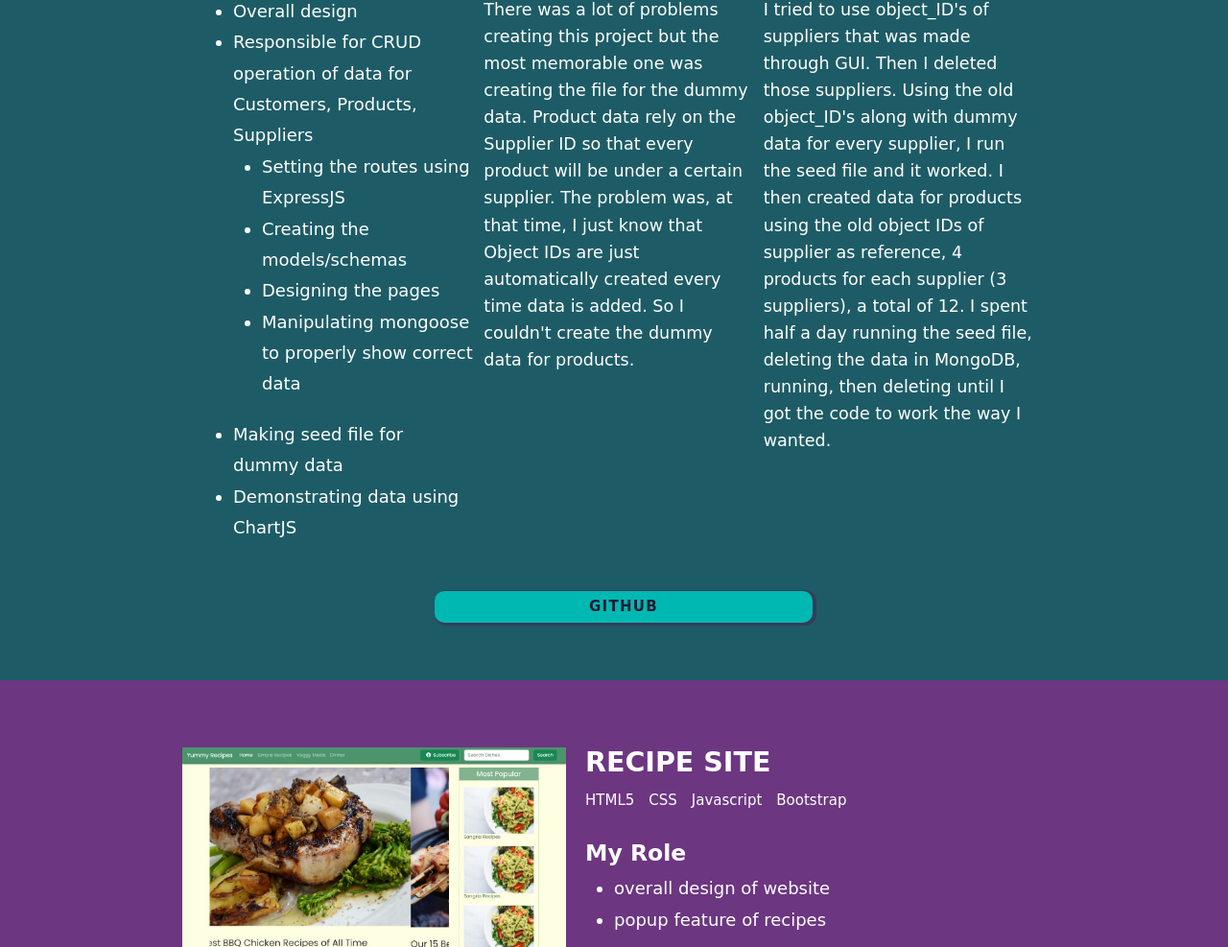
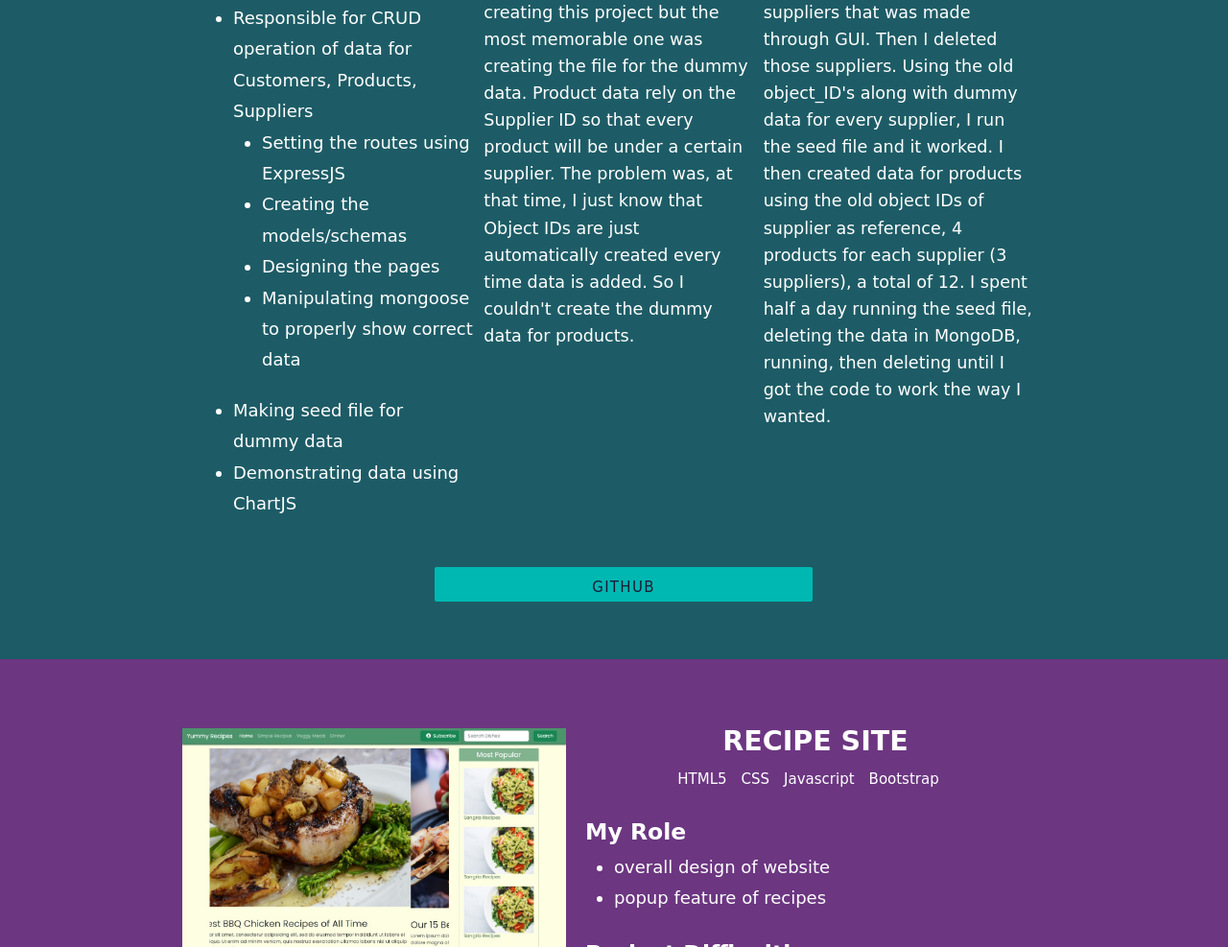
Before and after one commit to Puffyfish/Portfolio, a plain HTML site: page index.html in a window 1280 px wide. Shown: the part 2470-3457 px from the top of the page at 96% size. Drawn offline with Linux system fonts and the light colour scheme; a web font is replaced by a local one.

Commit message:
Change button styles

```diff
--- a/index.html
+++ b/index.html
@@ -97,7 +97,7 @@
 
           <div class="projects__content">
             <div>
-            <h2 class="projects__content__title">Report Log Site</h2>
+            <h2 class="projects__content__title text-center">Report Log Site</h2>
             <ul class="showcase__stack--list flex">
               <li class="hidden-xl">HTML5</li>
               <li>SCSS/CSS</li>
@@ -120,8 +120,8 @@
               <h3 class="projects__content__subtitle">Project Difficulties</h3>
               <p class="projects__content__para">
                 This is my first big project using Angular so everthing took awhile from making the forms using reactive approach, handling errors, to creating the theme using Angular Material.
+                <i><u>To login and check the site,</u><br> email: lalaine@notesnimo.com, pw: 1234qwer</i>
               </p>
-              <p>To login and check the site, use email: lalaine@notesnimo.com, pw: 1234qwer</p>
             </div>
               <div>
               <h3 class="projects__content__subtitle">My Solution</h3>
@@ -145,7 +145,9 @@
           </div>
 
           <div class="projects__content">
+            <div class="w-100">
             <h2 class="projects__content__title text-center">CRM Dashboard</h2>
+
             <ul class="showcase__stack--list flex">
               <li>HTML5</li>
               <li>CSS</li>
@@ -156,6 +158,7 @@
               <li>MongoDB</li>
               <li>NodeJS</li>
             </ul>
+          </div>
             <div class="projects__content--list">
               <div>
                 <h3 class="projects__content__subtitle">My Role</h3>
@@ -199,13 +202,15 @@
           </div>
 
           <div class="projects__content">
-            <h2 class="projects__content__title">Recipe Site</h2>
+            <div class="w-100">
+            <h2 class="projects__content__title text-center">Recipe Site</h2>
             <ul class="showcase__stack--list flex">
               <li>HTML5</li>
               <li>CSS</li>
               <li>Javascript</li>
               <li>Bootstrap</li>
             </ul>
+          </div>
               <h3 class="projects__content__subtitle">My Role</h3>
               <ul class="projects__content--rolesList">
                 <li>overall design of website</li>
--- a/styles.css
+++ b/styles.css
@@ -72,6 +72,9 @@ p {
     text-align: center;
 }
 
+.w-100 {
+    width: 100%;
+}
 /* ---------------------- main styling --------------- */
 
 main {
@@ -348,8 +351,6 @@ article#project {
 }
 
 .projects__content__title {
-    padding-top: 0;
-    margin-top: 0;
     text-transform: uppercase;
     font-size: calc(2rem + 0.66667vw);
 }
@@ -437,25 +438,27 @@ video {
 }
 
 .projects__links .link-button {
+    display: inline-block;
+    outline: none;
+    cursor: pointer;
+    font-weight: 500;
+    border: 1px solid transparent;
+    border-radius: 2px;
+    text-transform: uppercase;
+    letter-spacing: 1.3px;
+    height: 36px;
+    width: 45%;
+    text-align: center;
+    line-height: 34px;
     color: var(--font-color);
+    background-color: var(--tertiary-color);
+    transition: background-color 0.2s ease-in-out 0s, opacity 0.2s ease-in-out 0s;
     padding: 0.3rem 2rem;
-    font-weight: 600;
-    letter-spacing: 1.3px;
-    width: 45%;
-    text-transform: uppercase;
-    text-align: center;
-    background-color: var(--tertiary-color);
-    border-radius: 10px;
-    /* box-shadow: 2px 1px 1px 2px var(--font-color); */
-    box-shadow: 2px 1px 1px 2px #3a3b59;
 }
 
 .link-button:hover {
-    border-color: transparent;
-    border-radius: 10px;
-    transform: translateY(2px) translateX(1px);
-    transition-duration: 200ms;
-    box-shadow: 1px 1px 15px 1px var(--tertiary-color);
+    color: #ffffff;
+    opacity: 0.5;
 }
 
 /* >>>>>> About Me Section <<<<<<< */
```
